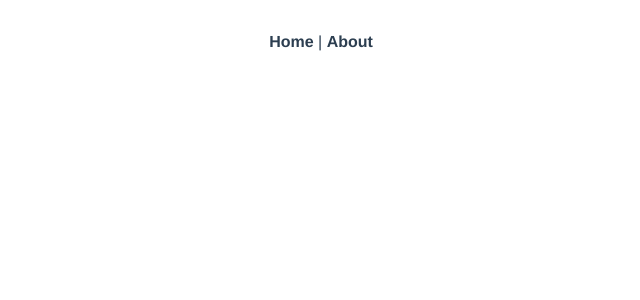
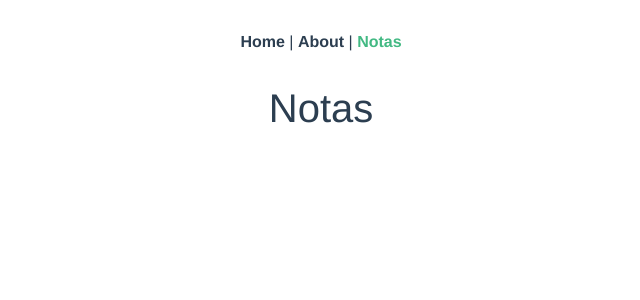
Before and after one commit to javierc22/project-mevn-front, a Vue app: page /notas in a window 1280 px wide. Shown: the top 300 px of the page, without its empty margins (319-959 px from the left). Built offline with nearby package versions, Linux system fonts and the light colour scheme.

Commit message:
Configurando rutas

```diff
--- a/src/App.vue
+++ b/src/App.vue
@@ -2,7 +2,8 @@
   <div id="app">
     <div id="nav">
       <router-link to="/">Home</router-link> |
-      <router-link to="/about">About</router-link>
+      <router-link to="/about">About</router-link> |
+      <router-link to="/notas">Notas</router-link>
     </div>
     <router-view/>
   </div>
--- a/src/router/index.js
+++ b/src/router/index.js
@@ -13,10 +13,12 @@ Vue.use(VueRouter)
   {
     path: '/about',
     name: 'About',
-    // route level code-splitting
-    // this generates a separate chunk (about.[hash].js) for this route
-    // which is lazy-loaded when the route is visited.
     component: () => import(/* webpackChunkName: "about" */ '../views/About.vue')
+  },
+  {
+    path: '/notas',
+    name: 'notas',
+    component: () => import('../views/Notas.vue')
   }
 ]
 
--- /dev/null
+++ b/src/views/Notas.vue
@@ -0,0 +1,5 @@
+<template>
+  <div>
+    <h1>Notas</h1>
+  </div>
+</template>
```
